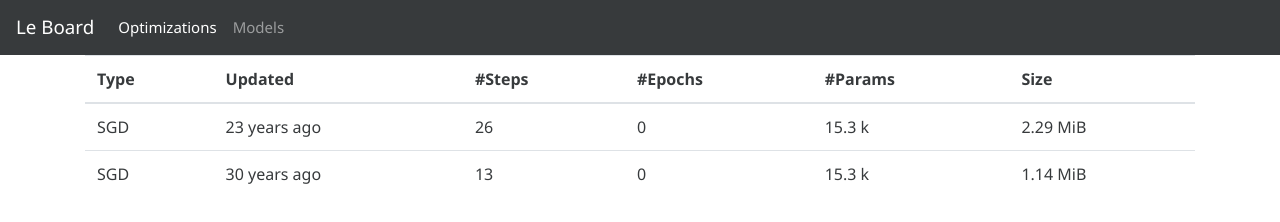
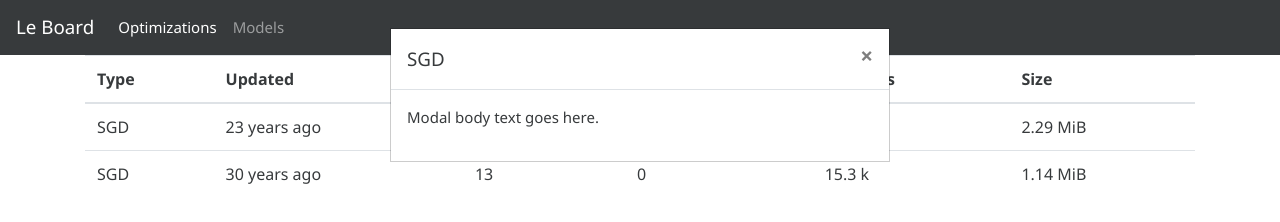
Before and after one commit to kirushyk/le-board, a website: page ui/index.html in a window 1280 px wide. Drawn offline with Linux system fonts and the light colour scheme.

Commit message:
ui: Add optimizer dialog and #params tip

```diff
--- a/ui/index.html
+++ b/ui/index.html
@@ -50,6 +50,23 @@
         <tbody id="optimsTBody">
         </tbody>
       </table>
+
+      <div class="modal" style="display:block;">
+        <div class="modal-dialog" role="document">
+          <div class="modal-content">
+            <div class="modal-header">
+              <h5 class="modal-title">SGD</h5>
+              <button type="button" class="close" data-dismiss="modal" aria-label="Close">
+                <span aria-hidden="true">&times;</span>
+              </button>
+            </div>
+            <div class="modal-body">
+              <p>Modal body text goes here.</p>
+            </div>
+          </div>
+        </div>
+      </div>
+
     </div>
 
     <div id="page1" style="display:none;">
--- a/ui/ui.js
+++ b/ui/ui.js
@@ -52,6 +52,9 @@ function addOptimization(optim) {
 
     td = document.createElement('td')
     textnode = document.createTextNode(countToString(optim.numParams))
+    td.setAttribute('data-toggle', 'tooltip')
+    td.setAttribute('data-placement', 'top')
+    td.setAttribute('data-original-title', optim.numParams)
     td.appendChild(textnode)
     entry.appendChild(td)
 
```
